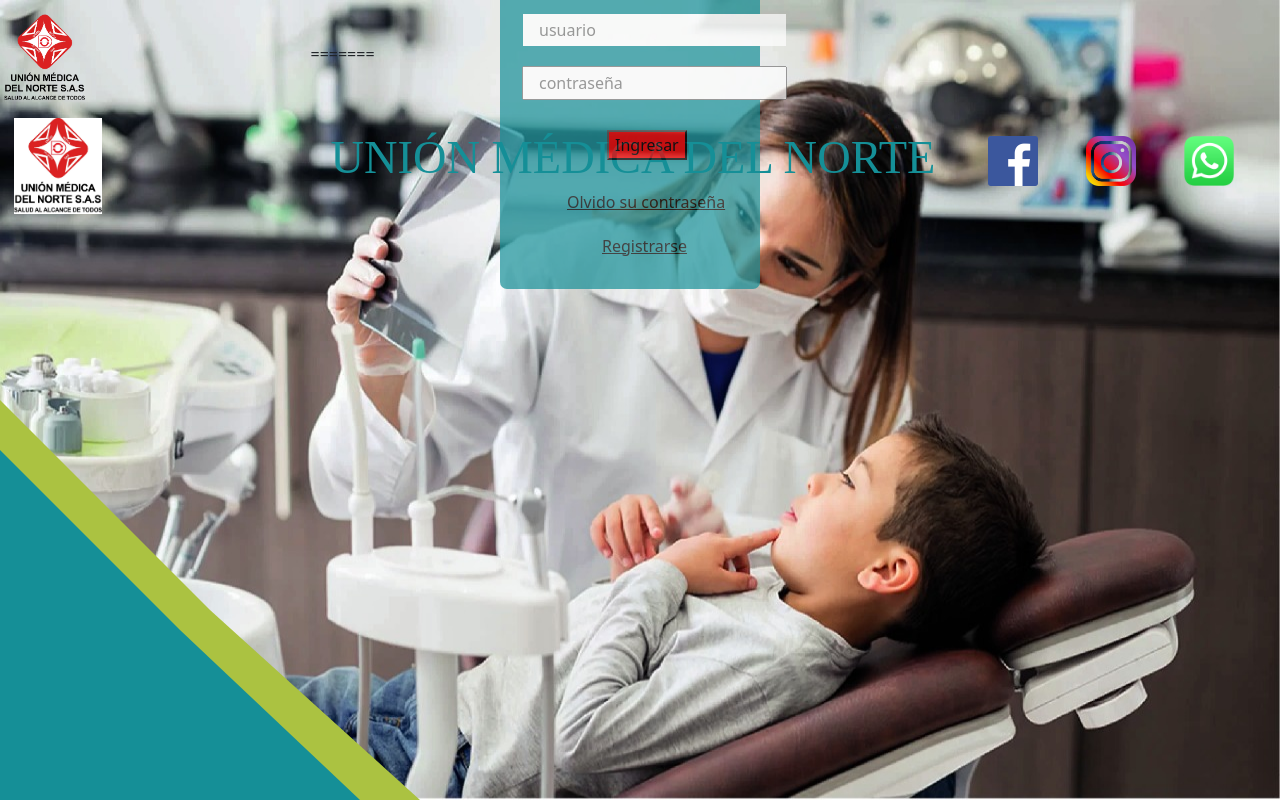
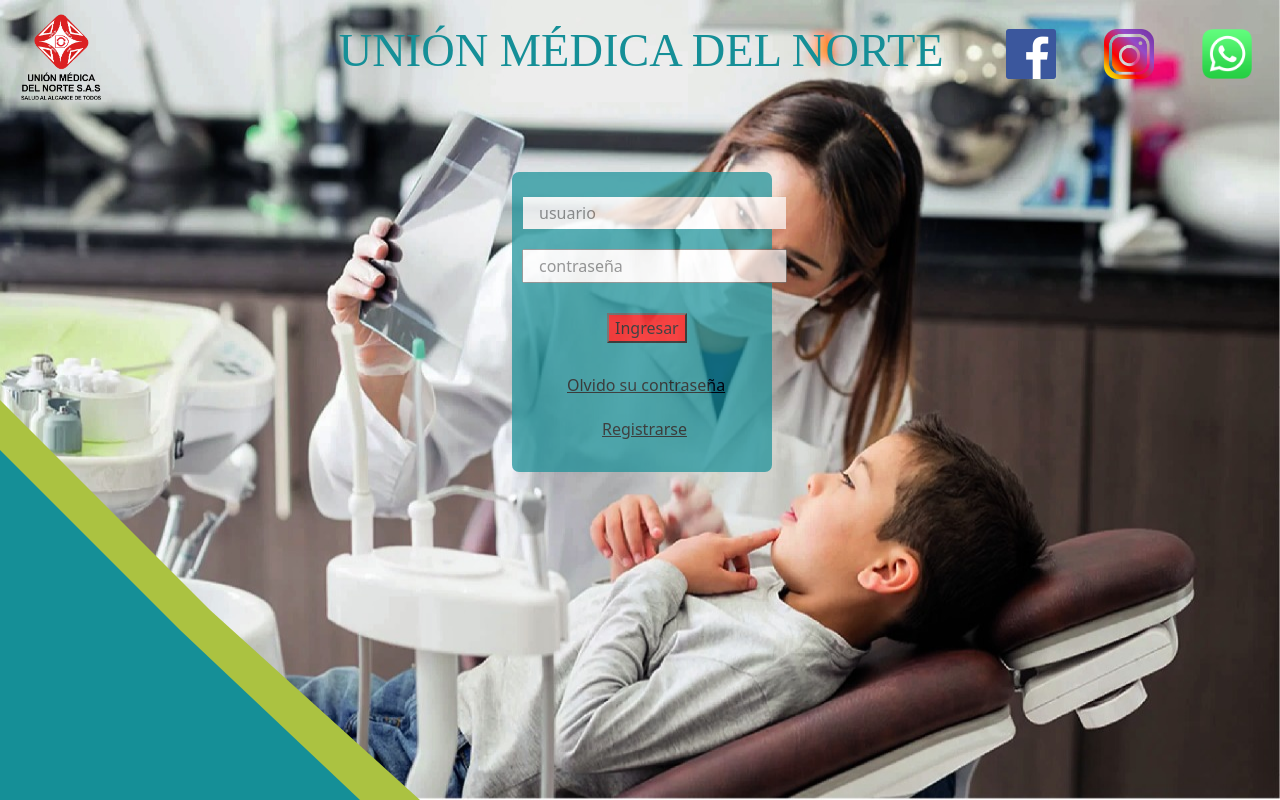
Before and after one commit to Angelica-2003/delNorteIPS, a Django app: page / in a window 1280 px wide. Run offline with Django 4.2, Linux system fonts and the light colour scheme; some libraries are stand-ins or nearby versions.

Commit message:
actualizo el cambio del logo

```diff
--- a/main/templates/partials/header.html
+++ b/main/templates/partials/header.html
@@ -1,9 +1,6 @@
 {% load static %}
-        <div class="row align-items-center" style="margin-right: 2px;">
-            <div class="col-3 " style="margin-top: 10px;"><img width="30%; margin-right= 2px; margin-top= 2px" src="{% static 'img/transparente logo.png' %}" alt=""></div>
-=======
-        <div class="row align-items-center" style="margin-left: 2px;">
-            <div class="col-3 " style="margin-top: 10px;"><img width="30%; margin-left= 2px; margin-top= 2px" src="{% static 'img\logo.jpg' %}" alt=""></div>
+        <div class="row align-items-center" style="margin-left: 5px;">
+            <div class="col-3 " style="margin-top: 10px;"><img width="30%; margin-top= 2px" src="{% static 'img/transparente logo.png' %}" alt=""></div>
             <div class="col-6">
             <h1 class="verde-letra" style="height: 60px; margin-top: -50px; font-family: arial bold; margin-top: 5px; font-size: 290%; color: #158f97; ">UNIÓN MÉDICA DEL NORTE</h1>
             </div>
```
